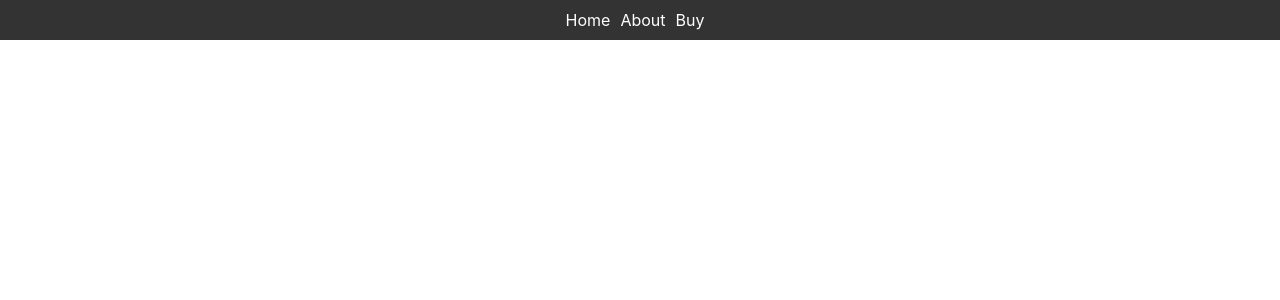
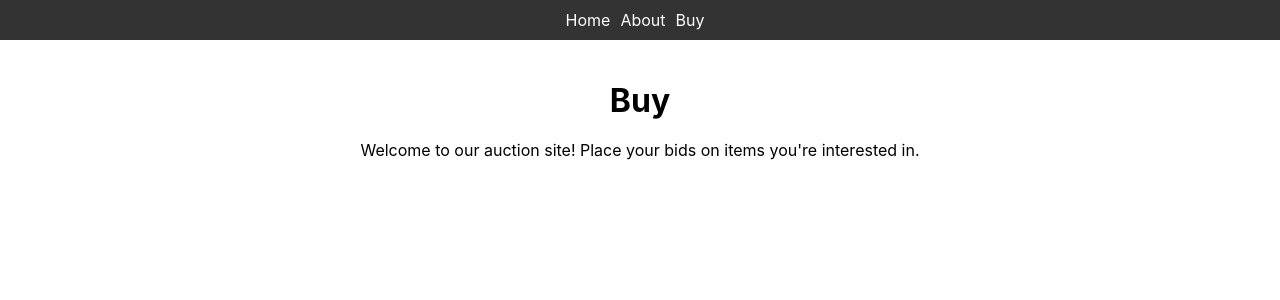
Before and after one commit to JuniperWrenMcGill/Clove-Art-House, a React (Create React App) app: page /buy in a window 1280 px wide. Before the commit this address had no page. Shown: the top 300 px of the page. Built offline with nearby package versions, Linux system fonts and the light colour scheme.

Commit message:
added placeholder buy page

```diff
--- a/src/App.js
+++ b/src/App.js
@@ -4,6 +4,7 @@ import Navbar from './components/navbar/navbar';
 import { BrowserRouter as Router, Routes, Route } from 'react-router-dom'; // Importing the Routes component
 
 import Home from './components/home/home';
+import Buy from './components/buy/buy';
 
 function App() {
   return (
@@ -13,6 +14,7 @@ function App() {
         <div className="content">
           <Routes> {/* Wrap your Route components with Routes */}
             <Route exact path="/" element={<Home />} />
+            <Route exact path="/buy" element={<Buy/>} />
             {/* Add more routes for other pages */}
           </Routes>
         </div>
--- /dev/null
+++ b/src/Components/buy/buy.css
@@ -0,0 +1,14 @@
+.buy-container {
+    max-width: 800px;
+    margin: 0 auto;
+    padding: 20px;
+  }
+
+  .buy-title {
+    font-size: 2em;
+    margin-bottom: 20px;
+  }
+
+  .buy-text {
+    margin-bottom: 20px;
+  }
--- /dev/null
+++ b/src/Components/buy/buy.jsx
@@ -0,0 +1,14 @@
+import React from 'react';
+import './buy.css'; // Import CSS file for styling
+
+function Buy() {
+  return (
+    <div className="buy-container">
+      <h1 className="buy-title">Buy</h1>
+      <p className="buy-text">Welcome to our auction site! Place your bids on items you're interested in.</p>
+      {/* Add auction items here */}
+    </div>
+  );
+}
+
+export default Buy;
```
